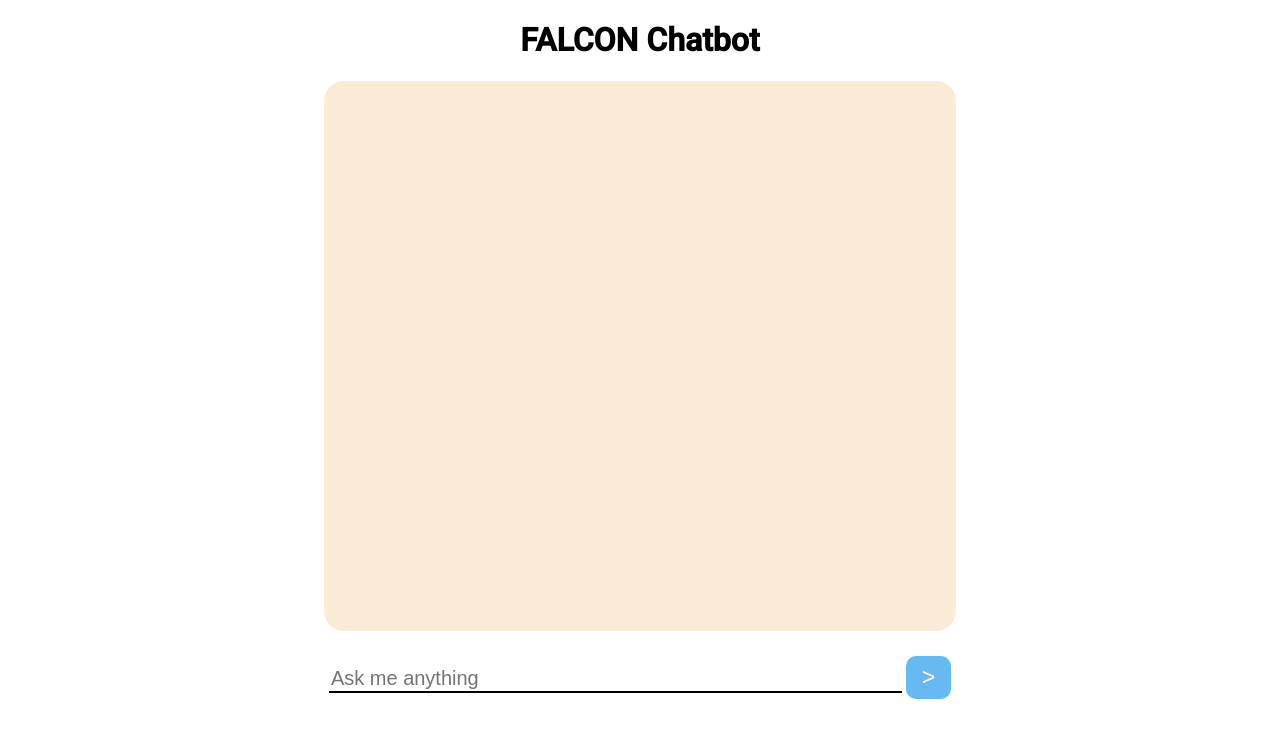
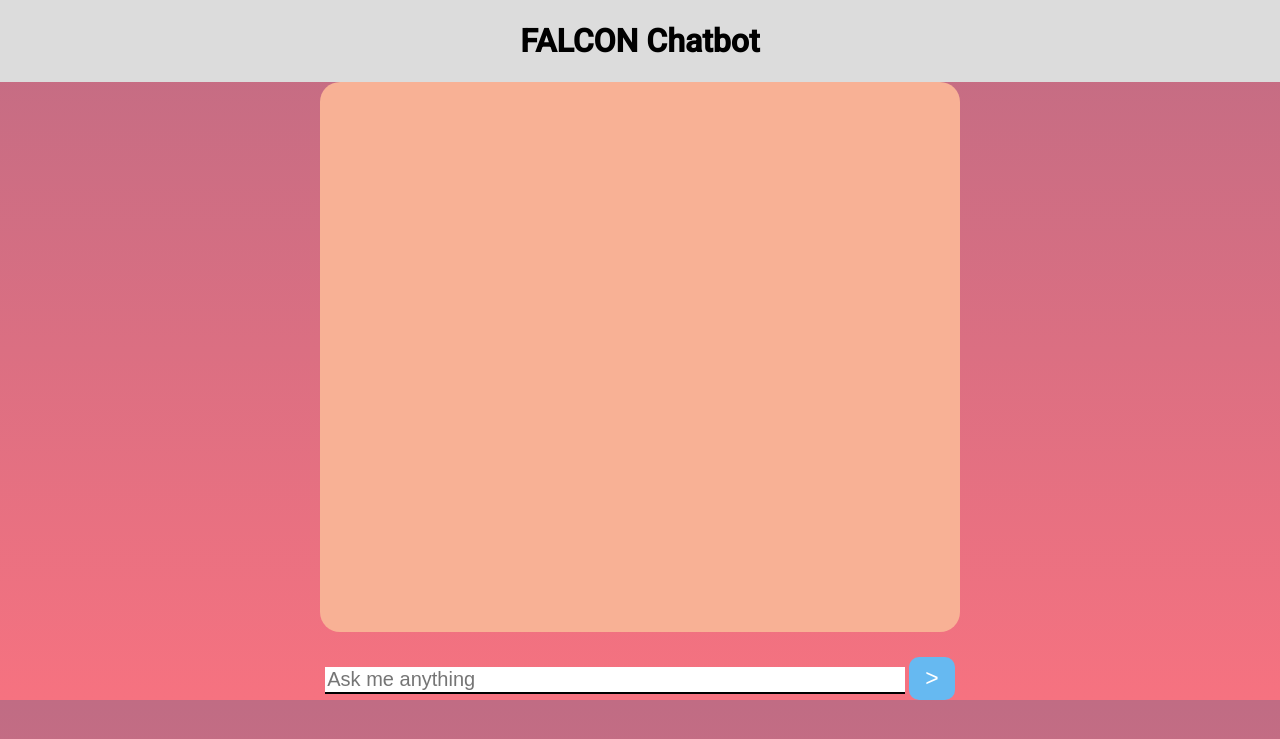
Before and after one commit to Cyberninja101/FalconAI, a Flask app: page / in a window 1280 px wide. Shown: the top 739 px of the page. Run offline with Flask 3, Linux system fonts and the light colour scheme.

Commit message:
color changes

```diff
--- a/static/css/home.css
+++ b/static/css/home.css
@@ -1,13 +1,29 @@
-body {
-    font-family: 'Roboto', sans-serif;
-    text-align: center;
+html, body {
+    /* get rid of default margins and padding */
+    margin: 0;
+    padding: 0;
+    background: rgb(246,114,128);
+    background: linear-gradient(0deg, rgba(246,114,128,1) 0%, rgba(192,108,132,1) 100%);
 }
+
+.header {
+    background-color: gainsboro;
+    padding: 0.5px;
+}
+
 
 #name {
     text-align: center;
     /* font-style: italic; */
 
 }
+
+body {
+    font-family: 'Roboto', sans-serif;
+    text-align: center;
+}
+
+
 
 #chat_log {
     display: block;
@@ -17,10 +33,10 @@ body {
     height: 550px;
     border-radius: 20px;
 
-    background-color: antiquewhite;
+    background-color: #f8b195;
 }
 
-.button[type=submit]:hover {
+#submit_button:hover {
     background-color: rgb(50, 139, 212);
     transition: 0.3s;
 }
--- a/templates/home.html
+++ b/templates/home.html
@@ -4,13 +4,19 @@
     <head>
         <title>FALCON Chatbot</title>
         <link rel="stylesheet" href="{{ url_for('static', filename='css/home.css') }}">
+        <script type = "text/javascript"
+            src = "{{ url_for('static', filename = 'home.js') }}" >
+        </script>
         <!-- Connecting to Roboto font -->
         <link rel="preconnect" href="https://fonts.googleapis.com">
         <link rel="preconnect" href="https://fonts.gstatic.com" crossorigin>
         <link href="https://fonts.googleapis.com/css2?family=Roboto:wght@500&display=swap" rel="stylesheet">
     </head>
     <body>
-        <h1 id="name">FALCON Chatbot</h1>
+        <div class="header">
+            <h1 id="name">FALCON Chatbot</h1>
+        </div>
+
         <div id="chat_log"></div>
         <form method="POST">
             <input type="text" id="subreddit" name="subreddit" placeholder="Ask me anything"/>
```
Also changed, not shown: static/home.js (added).
